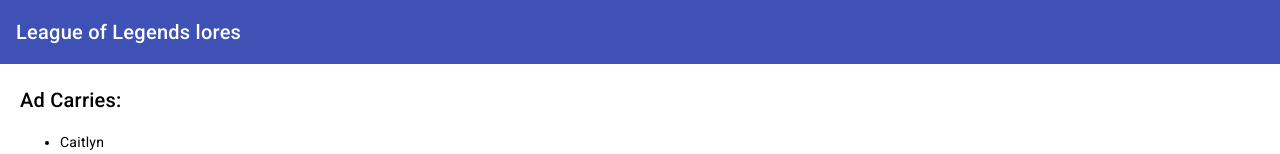
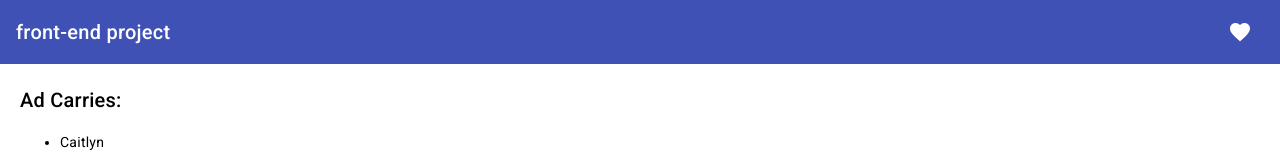
Before and after one commit to fernandessilva/angular-toh, an Angular app: page /heroes in a window 1280 px wide. Shown: the top 154 px of the page. Built offline with nearby package versions, Linux system fonts and the light colour scheme.

Commit message:
adiciona fav

```diff
--- a/src/app/app.component.html
+++ b/src/app/app.component.html
@@ -1,8 +1,16 @@
 <mat-toolbar color="primary">
-  <span>League of Legends lores</span>
+  <span>{{ title }}</span>
+  <span fxFlex></span>
+  <button
+    mat-icon-button
+    class="example-icon favorite-icon"
+    aria-label="Example icon-button with heart icon"
+  >
+    <mat-icon>favorite</mat-icon>
+  </button>
 </mat-toolbar>
 
 <div class="content">
   <router-outlet></router-outlet>
-<app-messages></app-messages>
+  <app-messages></app-messages>
 </div>
--- a/src/app/app.module.ts
+++ b/src/app/app.module.ts
@@ -10,6 +10,9 @@
 import { MessagesComponent } from './messages/messages.component';
 import {MatExpansionModule} from '@angular/material/expansion';
 import { AppRoutingModule } from './app-routing.module';
+import {MatIconModule} from '@angular/material/icon';
+import { FlexLayoutModule } from '@angular/flex-layout';
+
 
 @NgModule({
   declarations: [
@@ -26,6 +29,8 @@
     MatButtonModule,
     MatExpansionModule,
     AppRoutingModule,
+    MatIconModule,
+    FlexLayoutModule,
   ],
   providers: [],
   bootstrap: [AppComponent],
```
